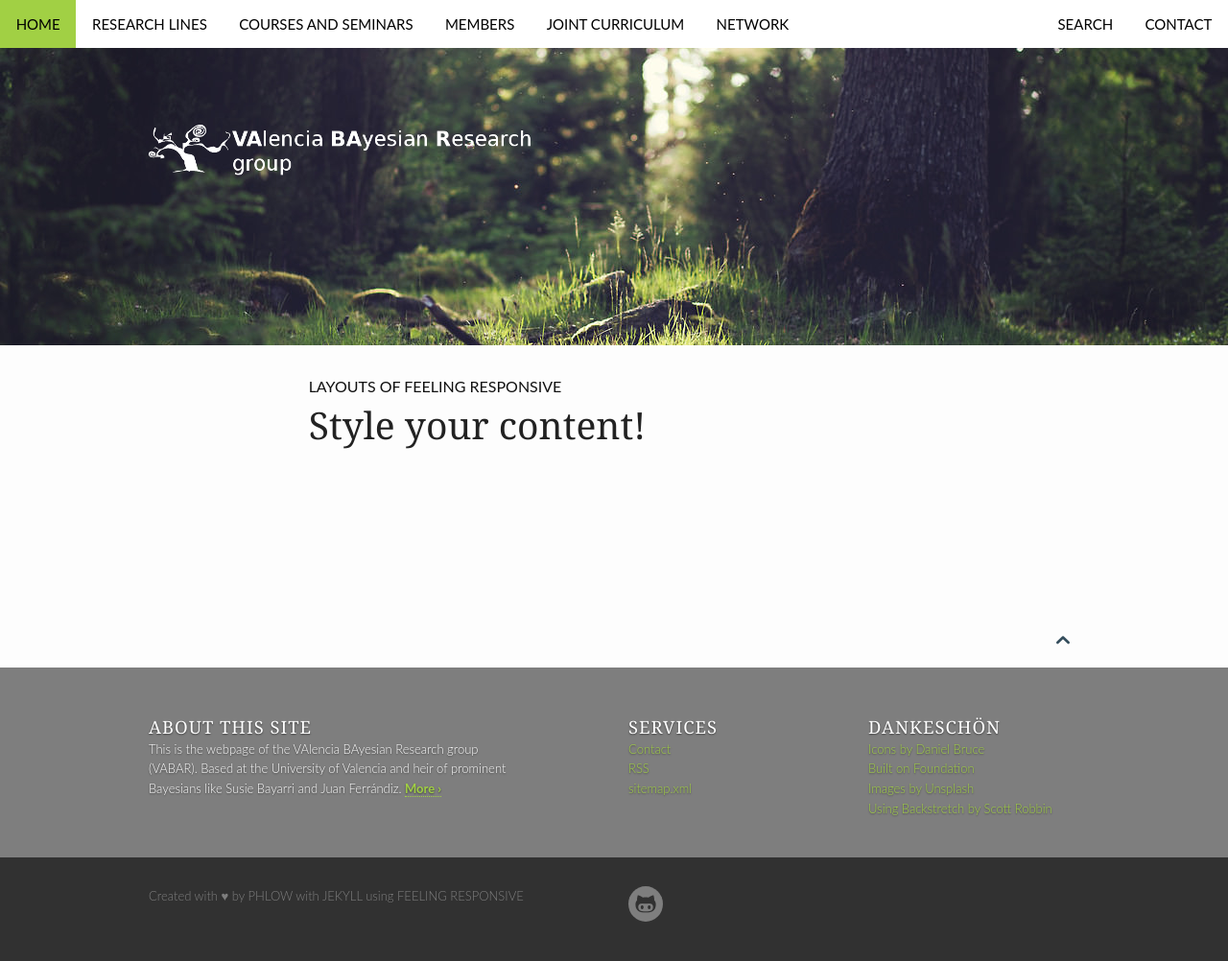
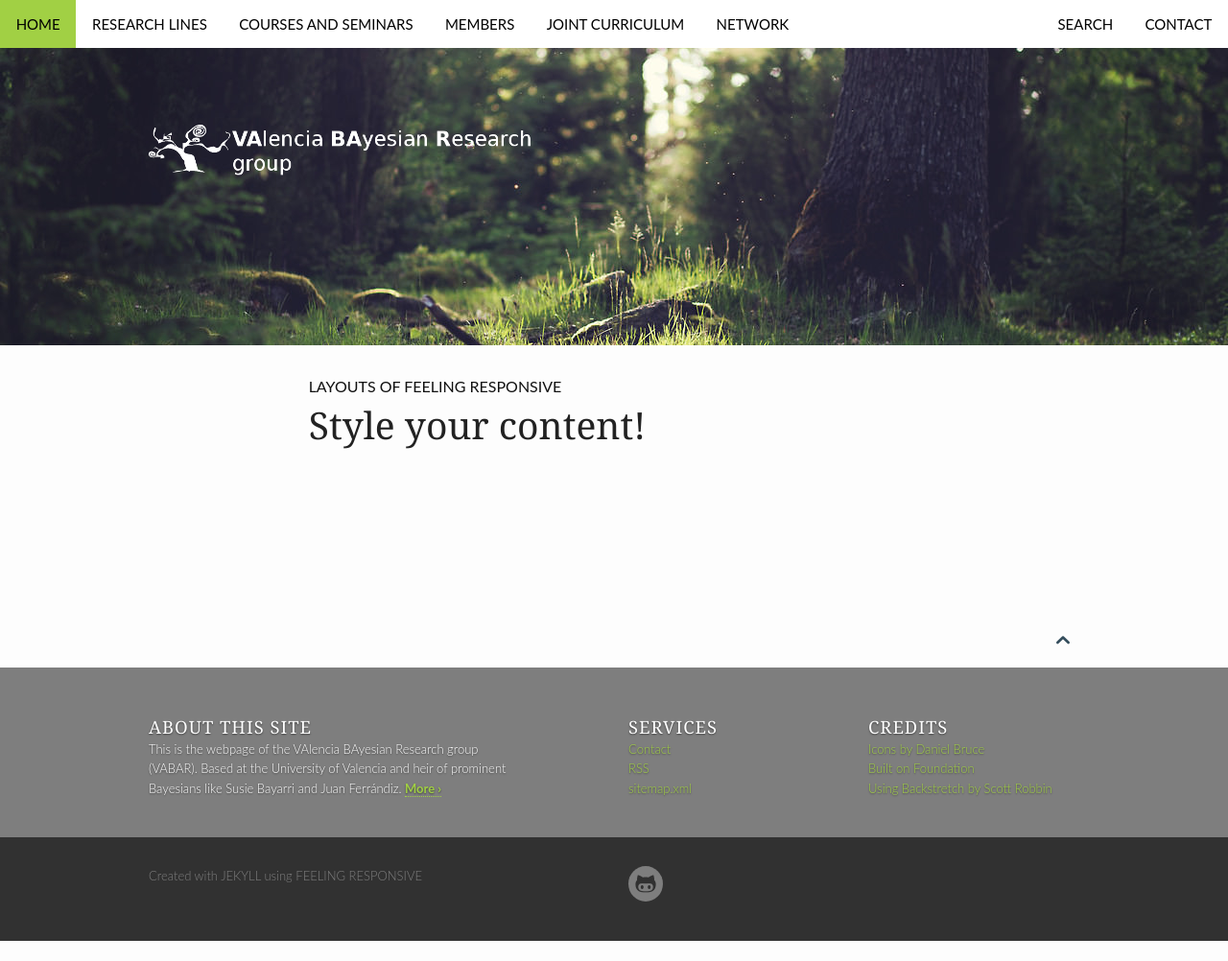
Before and after one commit to VABAR/VABAR.github.io, a Jekyll site: the page built from pages/design.md, in a window 1280 px wide. Shown: the whole page at 96% size. Built offline with Jekyll 4.4.1, drawn with Linux system fonts in a browser that asks for light colours; after the commit the page ends 981 px from its top, so only the background shows below that.

Commit message:
Updated footer and credits data
also fixed typo in 404.md

```diff
--- a/_data/network.yml
+++ b/_data/network.yml
@@ -1,4 +1,4 @@
-- menu_name: "Dankeschön"
+- menu_name: "Credits"
 
 - name: "Icons by Daniel Bruce"
   url: "http://entypo.com/"
@@ -10,10 +10,10 @@
   class: "services-newsletter"
   title: "Built on Foundation"
 
-- name: "Images by Unsplash"
-  url: "http://unsplash.com/"
-  class: "rss-link"
-  title: "Images by Unsplash"
+# - name: "Images by Unsplash"
+#  url: "http://unsplash.com/"
+#  class: "rss-link"
+#  title: "Images by Unsplash"
 
 - name: "Using Backstretch by Scott Robbin"
   url: "http://srobbin.com/jquery-plugins/backstretch/"
--- a/_includes/footer.html
+++ b/_includes/footer.html
@@ -69,7 +69,7 @@
         <nav class="row">
           <section id="subfooter-left" class="b30 small-12 medium-6 columns">
             <ul class="inline-list">
-              <li>Created with &hearts; by <a style="display:inline;" href="http://phlow.de/">Phlow</a> with <a style="display:inline;" href="http://jekyllrb.com/" target="_blank">Jekyll</a> using <a style="display:inline;" href="http://phlow.github.io/feeling-responsive/">Feeling Responsive</a> </li>
+              <li>Created with <a style="display:inline;" href="http://jekyllrb.com/" target="_blank">Jekyll</a> using <a style="display:inline;" href="http://phlow.github.io/feeling-responsive/">Feeling Responsive</a> </li>
             </ul>
           </section>
 
```
Also changed, not shown: pages/404.md (+1 -1 lines).
